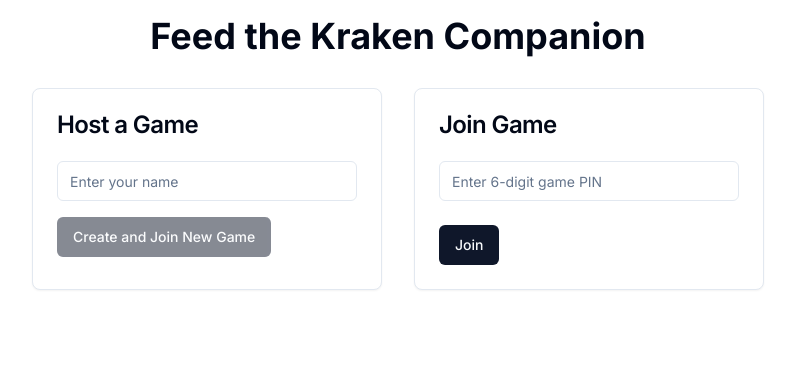
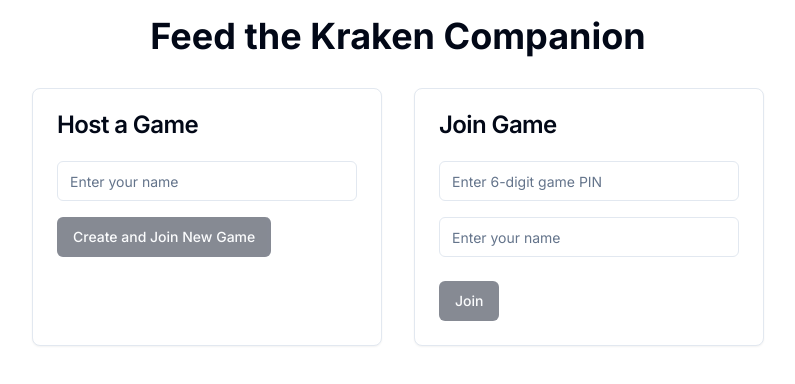
Before and after one commit to toumas/feed-the-kraken-companion, a Next.js app: page / in a window 1280 px wide. Shown: the top 384 px of the page, without its empty margins (242-1037 px from the left). Built offline with nearby package versions, Linux system fonts and the light colour scheme.

Commit message:
Add player name for joiner

```diff
--- a/components/JoinGame.tsx
+++ b/components/JoinGame.tsx
@@ -2,7 +2,6 @@
 
 import React, { useState } from 'react';
 import { useRouter } from 'next/navigation';
-import { joinGame } from '@/app/utils/gameUtils';
 import { Button } from "@/components/ui/button"
 import { Input } from "@/components/ui/input"
 import { Card, CardHeader, CardTitle, CardContent, CardFooter } from "@/components/ui/card"
@@ -10,6 +9,7 @@ import { Alert, AlertDescription } from "@/components/ui/alert"
 
 function JoinGame() {
   const [pin, setPin] = useState('');
+  const [name, setName] = useState('');
   const [error, setError] = useState('');
   const router = useRouter();
 
@@ -22,33 +22,26 @@ function JoinGame() {
       return;
     }
 
+    if (!name.trim()) {
+      setError('Please enter your name');
+      return;
+    }
+
     try {
       const response = await fetch('/api/join-game', {
         method: 'POST',
         headers: {
           'Content-Type': 'application/json',
         },
-        body: JSON.stringify({ pin }),
+        body: JSON.stringify({ pin, name }),
       });
 
-      console.log('Response status:', response.status);
-      console.log('Response headers:', response.headers);
-
-      const text = await response.text();
-      console.log('Response text:', text);
-
-      let data;
-      try {
-        data = JSON.parse(text);
-      } catch (parseError) {
-        console.error('Error parsing JSON:', parseError);
-        throw new Error('Received non-JSON response from server');
+      if (!response.ok) {
+        const errorData = await response.json();
+        throw new Error(errorData.message || 'Failed to join game');
       }
 
-      if (!response.ok) {
-        throw new Error(data.message || 'Failed to join game');
-      }
-
+      const data = await response.json();
       router.push(`/game/${data.gameId}`);
     } catch (err) {
       console.error('Error joining game:', err);
@@ -72,11 +65,18 @@ function JoinGame() {
               maxLength={6}
               required
             />
+            <Input
+              type="text"
+              value={name}
+              onChange={(e) => setName(e.target.value)}
+              placeholder="Enter your name"
+              required
+            />
           </div>
         </form>
       </CardContent>
       <CardFooter className="flex justify-between">
-        <Button type="submit" onClick={handleSubmit}>Join</Button>
+        <Button type="submit" onClick={handleSubmit} disabled={!pin.trim() || !name.trim()}>Join</Button>
       </CardFooter>
       {error && (
         <Alert variant="destructive" className="mt-4">
```
